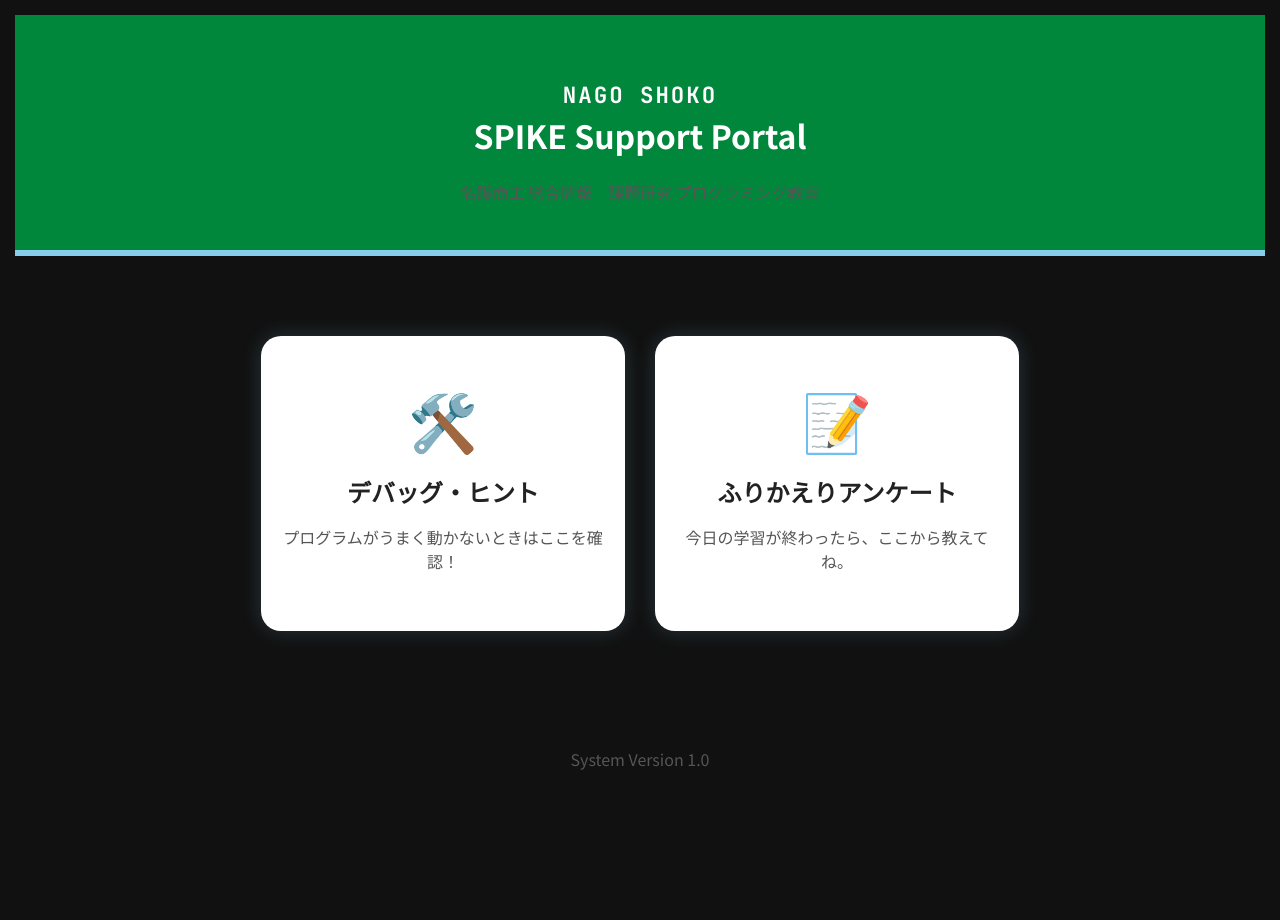
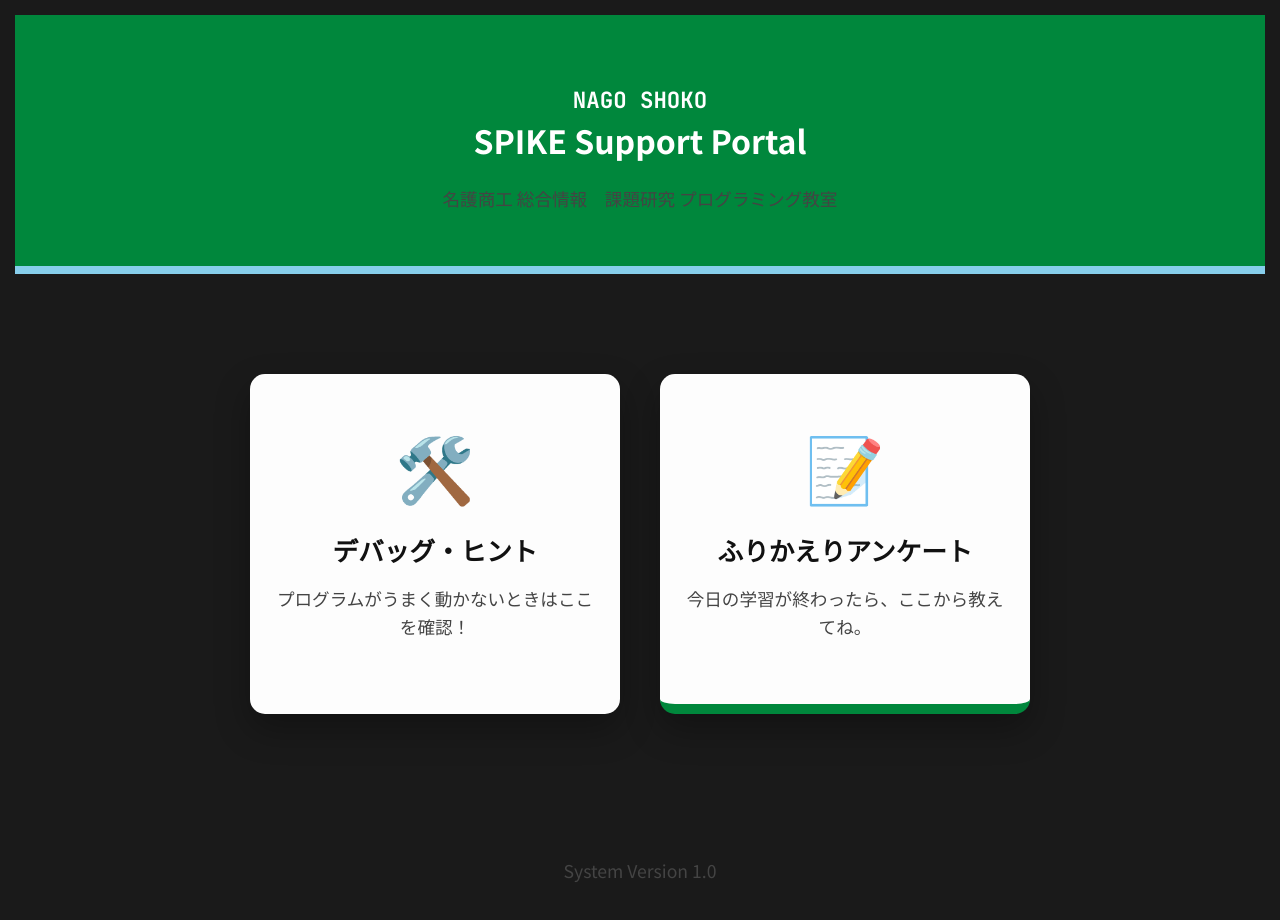
Before and after one commit to zinn1019t-dotcom/kaken, a plain HTML site: page index.html in a window 1280 px wide. Before the commit the page ends 822 px from the top, so only its background shows below. Drawn offline with Linux system fonts and the light colour scheme.

Commit message:
Update style.css

```diff
--- a/style.css
+++ b/style.css
@@ -1,16 +1,17 @@
 :root {
     --shoko-green: #00873c;
     --shoko-blue: #87ceeb;
-    --dark-text: #222;
-    --monitor-bg: #1a1e1a; /* 真っ黒をやめて、少し目に優しい深緑グレーに */
     --monitor-frame: #333;
+    /* 背景色を「真っ黒」から「少し青みのある深いグレー」へ変更（目に優しい） */
+    --monitor-bg: #2b2f32;
+    --text-color: #ffffff;
 }
 
-/* モニター全体のガワ */
+/* 1. モニターの枠（ベゼル） */
 body {
     margin: 0;
-    padding: 15px; /* 枠を少し細くして画面を広く */
-    background-color: #111;
+    padding: 15px;
+    background-color: #1a1a1a; /* 枠の外側 */
     min-height: 100vh;
     display: flex;
     flex-direction: column;
@@ -18,76 +19,77 @@
     font-family: 'Noto Sans JP', sans-serif;
 }
 
-/* 液晶画面の中身 */
+/* 2. 液晶画面（ここを少し明るくしてコントラストを下げた） */
 .monitor-screen {
     flex: 1;
-    border: 8px solid var(--monitor-frame);
+    border: 10px solid var(--monitor-frame);
     border-radius: 12px;
     background-color: var(--monitor-bg);
     overflow-y: auto;
     display: flex;
     flex-direction: column;
-    box-shadow: inset 0 0 40px rgba(0,0,0,0.8);
+    box-shadow: inset 0 0 30px rgba(0,0,0,0.5); /* 影を弱めて見やすく */
 }
 
-/* ヘッダー：色はそのまま、文字を読みやすく */
+/* ヘッダー：緑と水色の境界をはっきりさせる */
 header {
     background-color: var(--shoko-green);
     color: white;
-    padding: 30px 20px; /* 少しスリムに */
+    padding: 35px 20px;
     text-align: center;
-    border-bottom: 6px solid var(--shoko-blue);
+    border-bottom: 8px solid var(--shoko-blue);
 }
 
 .tech-text {
     font-family: 'JetBrains Mono', monospace;
     font-size: 1.4rem;
-    letter-spacing: 2px;
 }
 
-/* メニューカードの配置：水色からしっかり離す */
+/* 3. カードの配置：水色からたっぷり距離を置く */
 .menu-grid {
-    display: flex; /* gridより中央寄せしやすいflexに変更 */
+    display: flex;
     justify-content: center;
     flex-wrap: wrap;
-    gap: 30px;
-    padding: 80px 20px; /* 上の余白をたっぷり取る（水色から離す） */
+    gap: 40px;
+    padding: 100px 20px; /* ここを大きくして、カードを画面中央に配置 */
     max-width: 1000px;
     margin: 0 auto;
 }
 
-/* カード本体：見やすさ重視 */
+/* カード：真っ白をやめて、少しグレーを混ぜた「オフホワイト」に */
 .menu-card {
-    background: #ffffff;
+    background: #fdfdfd;
     width: 320px;
-    padding: 40px 20px;
+    padding: 45px 25px;
     text-align: center;
     text-decoration: none;
-    color: var(--dark-text);
-    border-radius: 20px;
-    /* 影を「黒」ではなく「水色の光」にして視認性アップ */
-    box-shadow: 0 0 20px rgba(135, 206, 235, 0.2);
-    transition: transform 0.2s;
-    border: 2px solid transparent;
+    color: #333;
+    border-radius: 15px;
+    /* 強い影をやめて、ぼんやりした落ち着いた影に */
+    box-shadow: 0 15px 35px rgba(0,0,0,0.3);
+    transition: 0.3s;
 }
 
 .menu-card:hover {
-    transform: scale(1.05);
-    border-color: var(--shoko-blue);
-    box-shadow: 0 0 30px rgba(135, 206, 235, 0.5);
+    transform: translateY(-8px);
+    box-shadow: 0 0 25px var(--shoko-blue);
 }
 
-.icon { font-size: 3.5rem; margin-bottom: 15px; }
+.survey-card {
+    border-bottom: 10px solid var(--shoko-green);
+}
 
-h3 { margin: 10px 0; font-size: 1.5rem; }
+.icon { font-size: 4rem; margin-bottom: 20px; }
 
-p { font-size: 1rem; color: #555; line-height: 1.5; }
+h3 { font-size: 1.6rem; margin: 15px 0; color: #111; }
+
+p { font-size: 1.1rem; color: #444; line-height: 1.6; }
 
 /* フッター */
 footer {
     text-align: center;
-    padding: 20px;
-    color: #666;
-    font-size: 0.8rem;
+    padding: 25px;
+    color: #bbb;
+    font-size: 0.9rem;
     margin-top: auto;
 }
```
